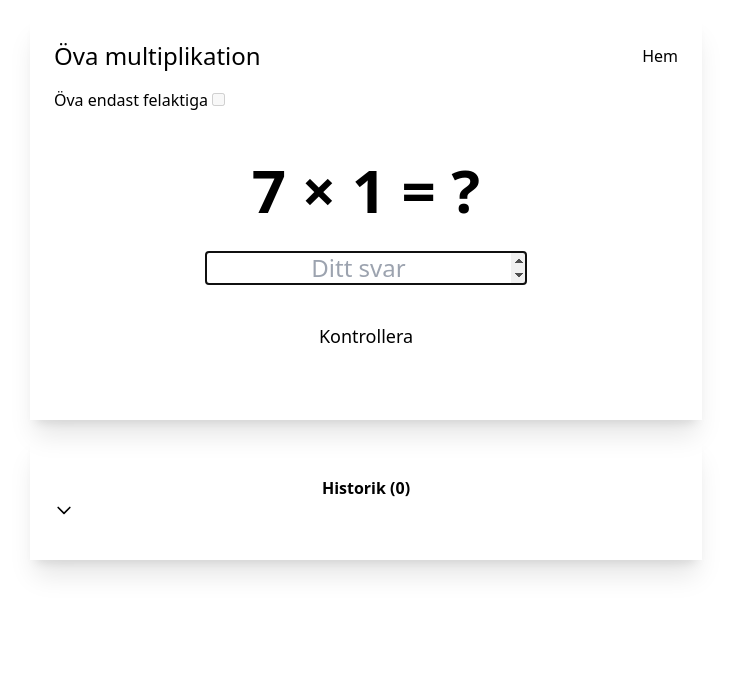
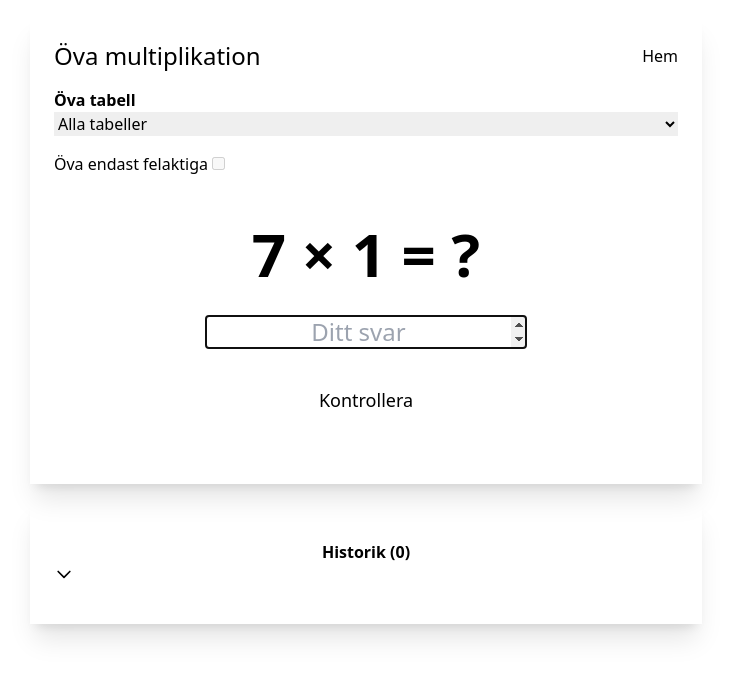
Before and after one commit to Krossmaskinen/multiplication-training, a SvelteKit app: page /practice in a window 1280 px wide. Shown: the top 678 px of the page, without its empty margins (274-1005 px from the left). Built offline with nearby package versions, Linux system fonts and the light colour scheme.

Commit message:
feat: select table to practice

```diff
--- a/src/lib/types.ts
+++ b/src/lib/types.ts
@@ -17,3 +17,13 @@ export function generateMultiplication(max: number = 10): MultiplicationProblem
 		timestamp: Date.now()
 	};
 }
+
+export function generateMultiplicationForTable(table: number, max: number = 10): MultiplicationProblem {
+	const num2 = Math.floor(Math.random() * max) + 1;
+	return {
+		num1: table,
+		num2,
+		answer: table * num2,
+		timestamp: Date.now()
+	};
+}
--- a/src/routes/practice/+page.svelte
+++ b/src/routes/practice/+page.svelte
@@ -1,5 +1,5 @@
 <script lang="ts">
-	import { generateMultiplication, type MultiplicationProblem } from '$lib/types';
+	import { generateMultiplication, generateMultiplicationForTable, type MultiplicationProblem } from '$lib/types';
 
 	let currentProblem = $state(generateMultiplication(10));
 	let userAnswer = $state('');
@@ -7,6 +7,7 @@
 	let showSuccessBanner = $state(false);
 	let showHistory = $state(false);
 	let practiceFailedOnly = $state(false);
+	let selectedTable = $state<number | null>(null);
 	let isChecking = $state(false);
 	let inputElement: HTMLInputElement | null = $state(null);
 	let failedProblems = $derived(
@@ -55,6 +56,8 @@
 				answer: randomFailed.answer,
 				timestamp: Date.now()
 			};
+		} else if (selectedTable !== null) {
+			currentProblem = generateMultiplicationForTable(selectedTable, 10);
 		} else {
 			currentProblem = generateMultiplication(10);
 		}
@@ -79,7 +82,41 @@
 					<a href="/" class="btn btn-sm btn-ghost">Hem</a>
 				</div>
 
-				<div class="form-control mb-3 sm:mb-4">
+				<div class="space-y-3 sm:space-y-4 mb-3 sm:mb-4">
+					<div class="form-control">
+						<label class="label">
+							<span class="label-text text-sm sm:text-base font-semibold">Öva tabell</span>
+						</label>
+						<select
+							class="select select-bordered w-full text-sm sm:text-base"
+							value={selectedTable?.toString() ?? ''}
+							onchange={(e) => {
+								const value = (e.currentTarget as HTMLSelectElement).value;
+								if (value === '') {
+									selectedTable = null;
+								} else {
+									selectedTable = parseInt(value);
+								}
+								if (selectedTable !== null) {
+									currentProblem = generateMultiplicationForTable(selectedTable, 10);
+								} else {
+									currentProblem = generateMultiplication(10);
+								}
+								userAnswer = '';
+								isChecking = false;
+								showSuccessBanner = false;
+								setTimeout(() => {
+									inputElement?.focus();
+								}, 100);
+							}}
+						>
+							<option value="">Alla tabeller</option>
+							{#each Array(10) as _, i}
+								<option value={(i + 1).toString()}>{i + 1}:an tabellen</option>
+							{/each}
+						</select>
+					</div>
+					<div class="form-control">
 						<label class="label cursor-pointer justify-start gap-3 sm:gap-4 py-2">
 							<span class="label-text text-sm sm:text-base">Öva endast felaktiga</span>
 							<input
@@ -89,6 +126,7 @@
 								disabled={failedProblems.length === 0}
 							/>
 						</label>
+					</div>
 				</div>
 
 				<div class="text-center py-3 sm:py-6 md:py-8">
```
Lines whose indentation alone changed are shown as unchanged.
